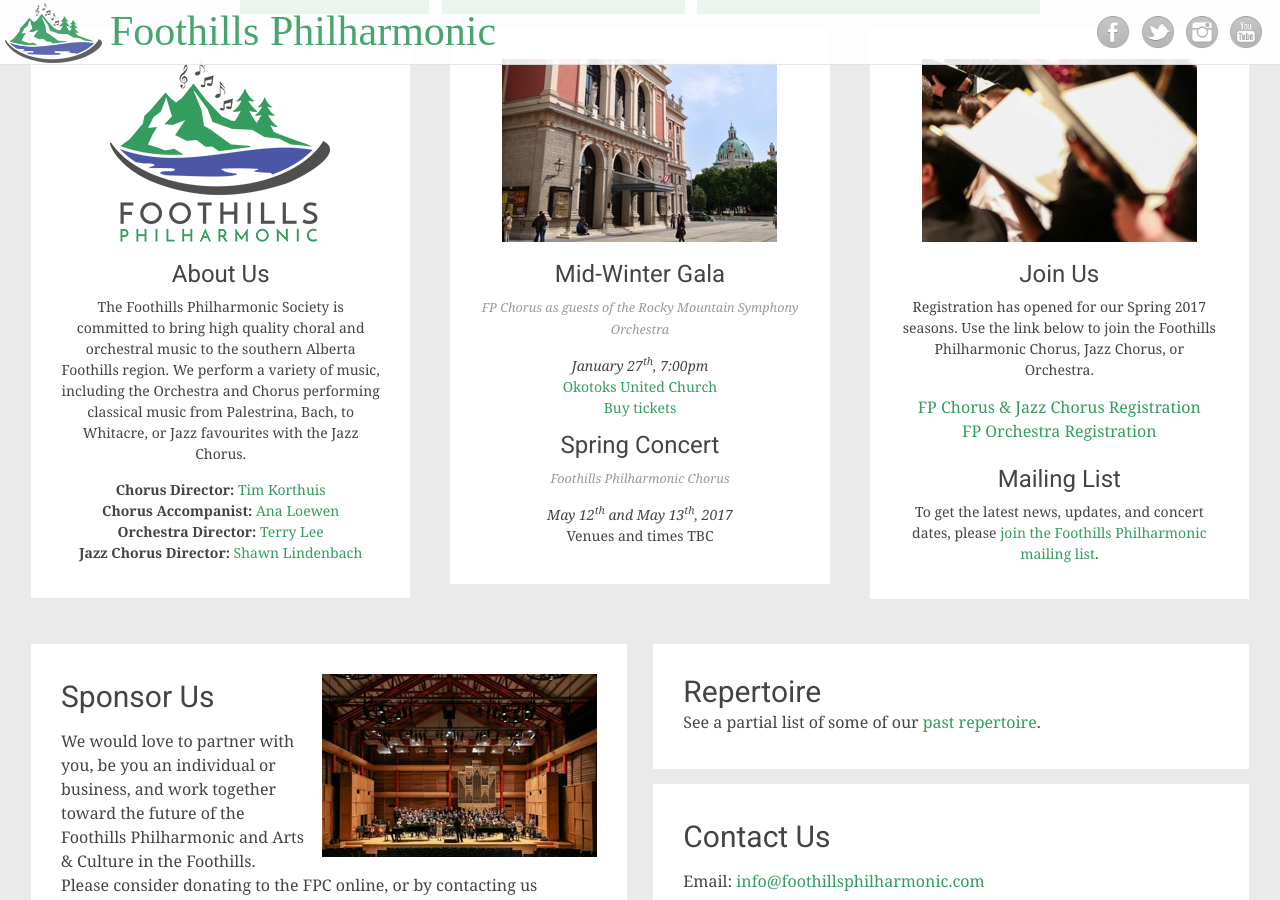
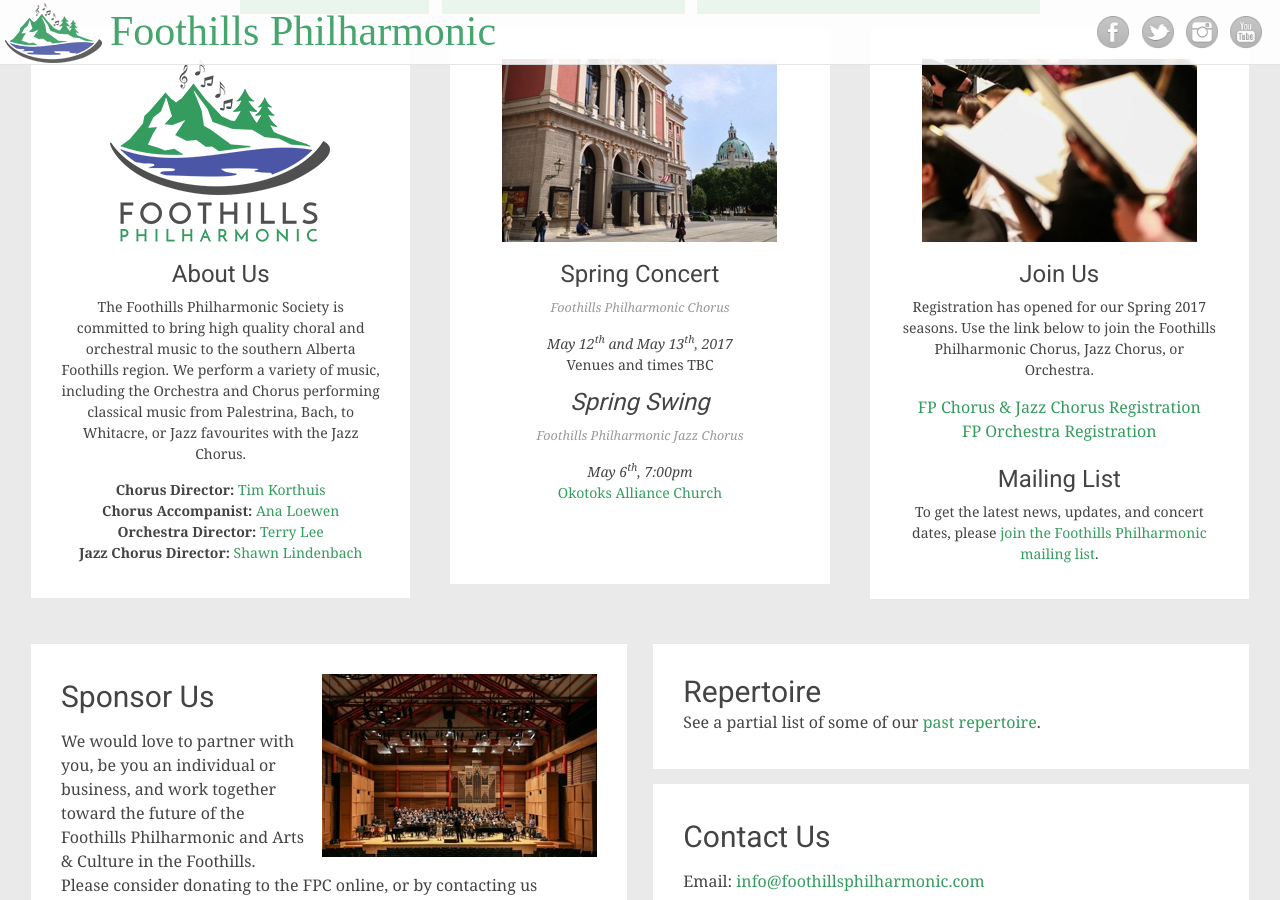
Before and after one commit to percyhanna/fps, a Jekyll site: the page built from index.html, in a window 1280 px wide and 900 px high, scrolled down 456 px. Built offline with Jekyll 4.4.1, drawn with Linux system fonts in a browser that asks for light colours; some web fonts are replaced; Markdown is read by kramdown in place of the engine named in the settings.

Commit message:
Update concert info

```diff
--- a/index.html
+++ b/index.html
@@ -24,20 +24,17 @@
         <div class="tg-one-third">
           <div class="page_text_container">
             <img class="content-image" alt="Choir" src="/images/concerts.jpg" width="275" height="183">
-            <h1 class="entry-title">
-              <a href="http://www.rockymountainsymphony.ca/tickets/" target="_blank">Mid-Winter Gala</a>
-            </h1>
-            <p><span class="minor"><em>FP Chorus as guests of the Rocky Mountain Symphony Orchestra</em></span></p>
-            <p>
-              <em>January 27<sup>th</sup>, 7:00pm</em><br/>
-              <a href="https://www.google.ca/maps/place/Okotoks+United+Church/@50.724914,-113.979771,15z/data=!4m2!3m1!1s0x0:0x9f916ee0400c6c6f" target="_blank">Okotoks United Church</a><br/>
-              <a href="http://www.rockymountainsymphony.ca/tickets/" target="_blank">Buy tickets</a>
-            </p>
             <h1 class="entry-title">Spring Concert</h1>
             <p><span class="minor"><em>Foothills Philharmonic Chorus</em></span></p>
             <p>
               <em>May 12<sup>th</sup> and May 13<sup>th</sup>, 2017</em><br/>
               Venues and times TBC
+            </p>
+            <h1 class="entry-title"><em>Spring Swing</em></h1>
+            <p><span class="minor"><em>Foothills Philharmonic Jazz Chorus</em></span></p>
+            <p>
+              <em>May 6<sup>th</sup>, 7:00pm</em><br/>
+              <a href="https://www.google.ca/maps/place/Okotoks+Alliance+Church/@50.7508584,-113.9767135,15z/data=!4m5!3m4!1s0x0:0x879787dbcf97e8d!8m2!3d50.7508584!4d-113.9767135" target="_blank">Okotoks Alliance Church</a>
             </p>
           </div>
         </div>
```
